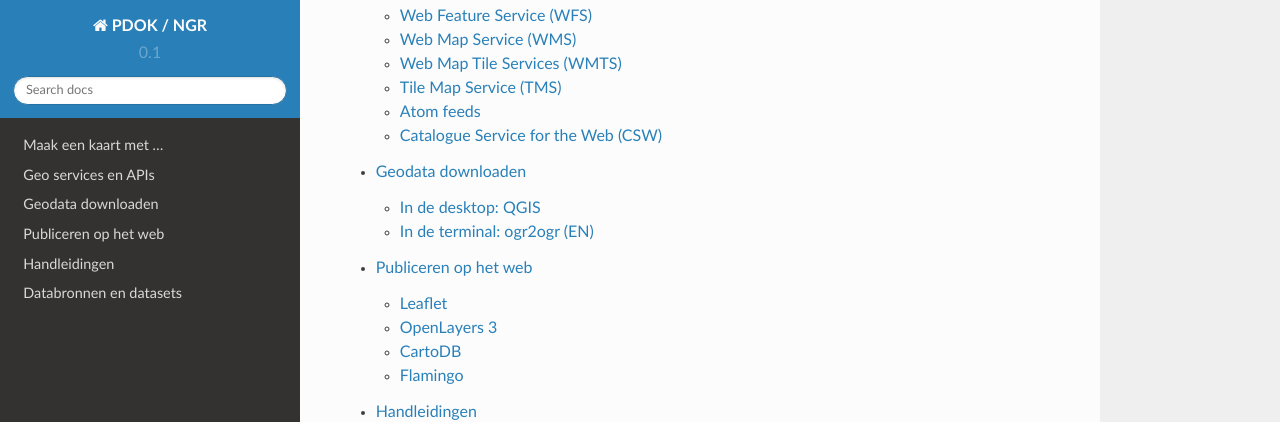
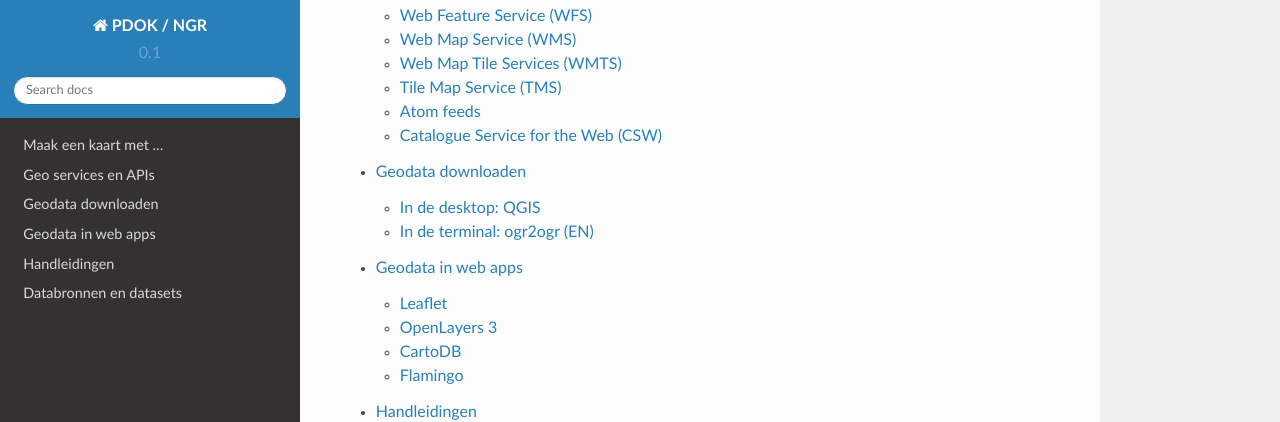
Before and after one commit to LivericA/PDOK, a Sphinx documentation site: the page built from docs/index.rst, in a window 1280 px wide and 900 px high, scrolled down 901 px. Shown: the top 422 px of the window. Built offline with Sphinx 7.4.7 and the Read the Docs theme 2.0.0, drawn with Linux system fonts in a browser that asks for light colours.

Commit message:
change section title

```diff
--- a/docs/publiceren.rst
+++ b/docs/publiceren.rst
@@ -1,6 +1,8 @@
-#####################
-Publiceren op het web
-#####################
+.. _webapps:
+
+###################
+Geodata in web apps
+###################
 
 
 *******
```
